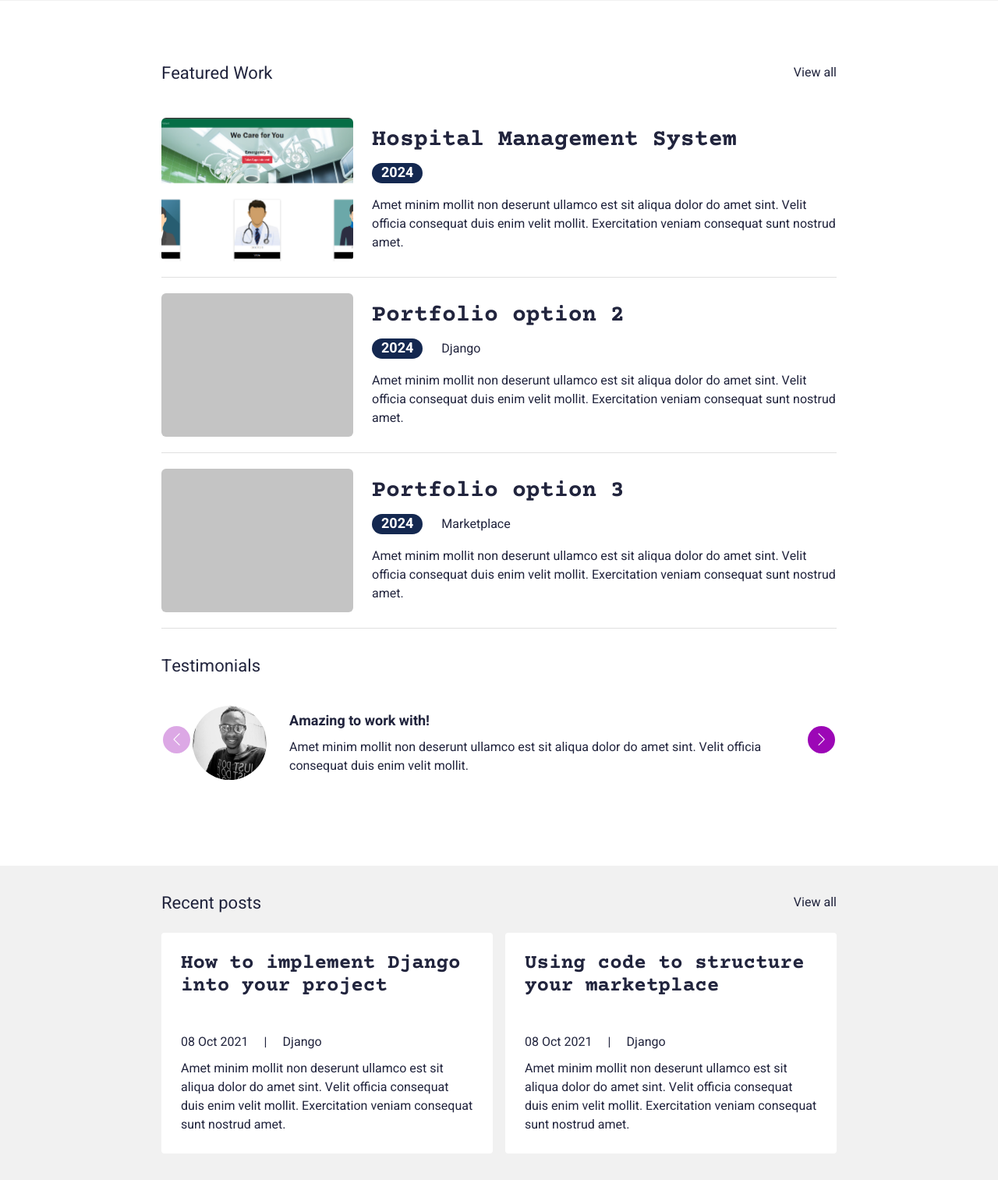
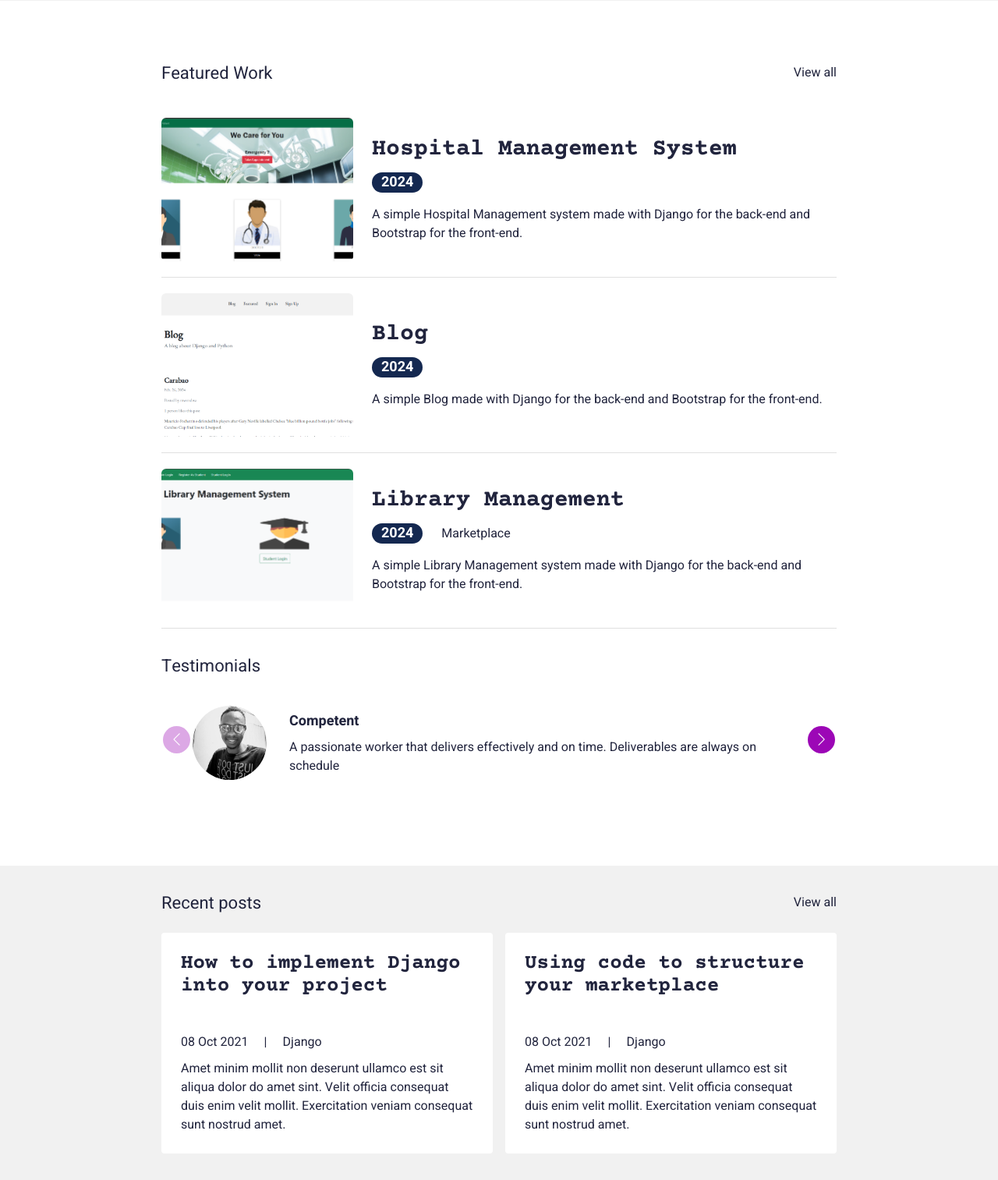
Before and after one commit to lesmadeit/my_resume, a Django app: page / in a window 1280 px wide. Shown: the part 1232-2745 px from the top of the page at 78% size. Run offline with Django 4.2, Linux system fonts and the light colour scheme; data comes from the database, SQL or seed files in the repository; both versions use the stored data as it was after the commit; some libraries are stand-ins or nearby versions.

Commit message:
more changes

```diff
--- a/resume/main/templates/main/index.html
+++ b/resume/main/templates/main/index.html
@@ -173,7 +173,9 @@ Start Content
                 <ul class="portfolioOption">
                   <li><span class="dateLbl">{% now 'Y' %}</span></li>
                 </ul>
-                <p>Amet minim mollit non deserunt ullamco est sit aliqua dolor do amet sint. Velit officia consequat duis enim velit mollit. Exercitation veniam consequat sunt nostrud amet.</p>
+                <p>
+                  A simple Hospital Management system made with Django for the back-end and Bootstrap for the front-end.
+               </p>
               </div>
             </div>
           </div>
@@ -182,17 +184,19 @@ Start Content
           <div class="row g-4 align-items-center">
             <div class="col-md-auto">
               <div class="portfolioImgCol">
-                <a href="javascript:void(0)"><img src="{% static 'images/work-img.jpg'%}" alt="..."></a>
+                <a href="http://127.0.0.1:8000/portfolio/blog"><img src="{% static 'images/blog.png'%}" alt="..."></a>
               </div>
             </div>
             <div class="col-md">
               <div class="portfolioContentCol">
-                <h4 class="lgTitle"><a href="javascript:void(0)">Portfolio option 2</a></h4>
+                <h4 class="lgTitle"><a href="http://127.0.0.1:8000/portfolio/blog">Blog</a></h4>
                 <ul class="portfolioOption">
                   <li><span class="dateLbl">{% now 'Y' %}</span></li>
-                  <li>Django</li>
+
                 </ul>
-                <p>Amet minim mollit non deserunt ullamco est sit aliqua dolor do amet sint. Velit officia consequat duis enim velit mollit. Exercitation veniam consequat sunt nostrud amet.</p>
+                <p>
+                  A simple Blog made with Django for the back-end and Bootstrap for the front-end.
+                </p>
               </div>
             </div>
           </div>
@@ -201,22 +205,25 @@ Start Content
           <div class="row g-4 align-items-center">
             <div class="col-md-auto">
               <div class="portfolioImgCol">
-                <a href="javascript:void(0)"><img src="{% static 'images/work-img.jpg'%}" alt="..."></a>
+                <a href="http://127.0.0.1:8000/portfolio/library-management"><img src="{% static 'images/library_management.png'%}" alt="..."></a>
               </div>
             </div>
             <div class="col-md">
               <div class="portfolioContentCol">
-                <h4 class="lgTitle"><a href="javascript:void(0)">Portfolio option 3</a></h4>
+                <h4 class="lgTitle"><a href="http://127.0.0.1:8000/portfolio/library-management">Library Management</a></h4>
                 <ul class="portfolioOption">
                   <li><span class="dateLbl">{% now 'Y' %}</span></li>
                   <li>Marketplace</li>
                 </ul>
-                <p>Amet minim mollit non deserunt ullamco est sit aliqua dolor do amet sint. Velit officia consequat duis enim velit mollit. Exercitation veniam consequat sunt nostrud amet.</p>
+                <p>
+                  A simple Library Management system made with Django for the back-end and Bootstrap for the front-end.
+                </p>
               </div>
             </div>
           </div>
         </div>
       </div>
+
       <div class="testimonialCol">
         <h4 class="smText regular d-block">Testimonials</h4>
         <div class="testimonialSlider">
@@ -232,8 +239,8 @@ Start Content
                     </div>
                     <div class="col-sm">
                       <div class="tContentCol">
-                        <h4 class="xsTitle bold">Amazing to work with!</h4>
-                        <p>Amet minim mollit non deserunt ullamco est sit aliqua dolor do amet sint. Velit officia consequat duis enim velit mollit.</p>
+                        <h4 class="xsTitle bold">Competent</h4>
+                        <p>A passionate worker that delivers effectively and on time. Deliverables are always on schedule</p>
                       </div>
                     </div>
                   </div>
@@ -249,8 +256,8 @@ Start Content
                     </div>
                     <div class="col-sm">
                       <div class="tContentCol">
-                        <h4 class="xsTitle bold">Amazing to work with!</h4>
-                        <p>Amet minim mollit non deserunt ullamco est sit aliqua dolor do amet sint. Velit officia consequat duis enim velit mollit.</p>
+                        <h4 class="xsTitle bold">Amazing to work with</h4>
+                        <p>A good colleague and an amazing team player that gets on well with co-workers. Co-ordinates well with colleagues to deliver on schedule.</p>
                       </div>
                     </div>
                   </div>
@@ -276,7 +283,7 @@ Start Content
           <h4 class="smText regular">Recent posts</h4>
         </div>
         <div class="col-auto">
-          <a href="javascript:void(0)" class="simpleLink">View all</a>
+          <a href="{% url 'main:blogs' %}" class="simpleLink">View all</a>
         </div>
       </div>
       <div class="row g-3">
```
Also changed, not shown: resume/db.sqlite3, resume/mediafiles/blog/Red.PNG (added), resume/mediafiles/portfolio/resume.PNG (added), resume/static/images/resume.PNG (added).
